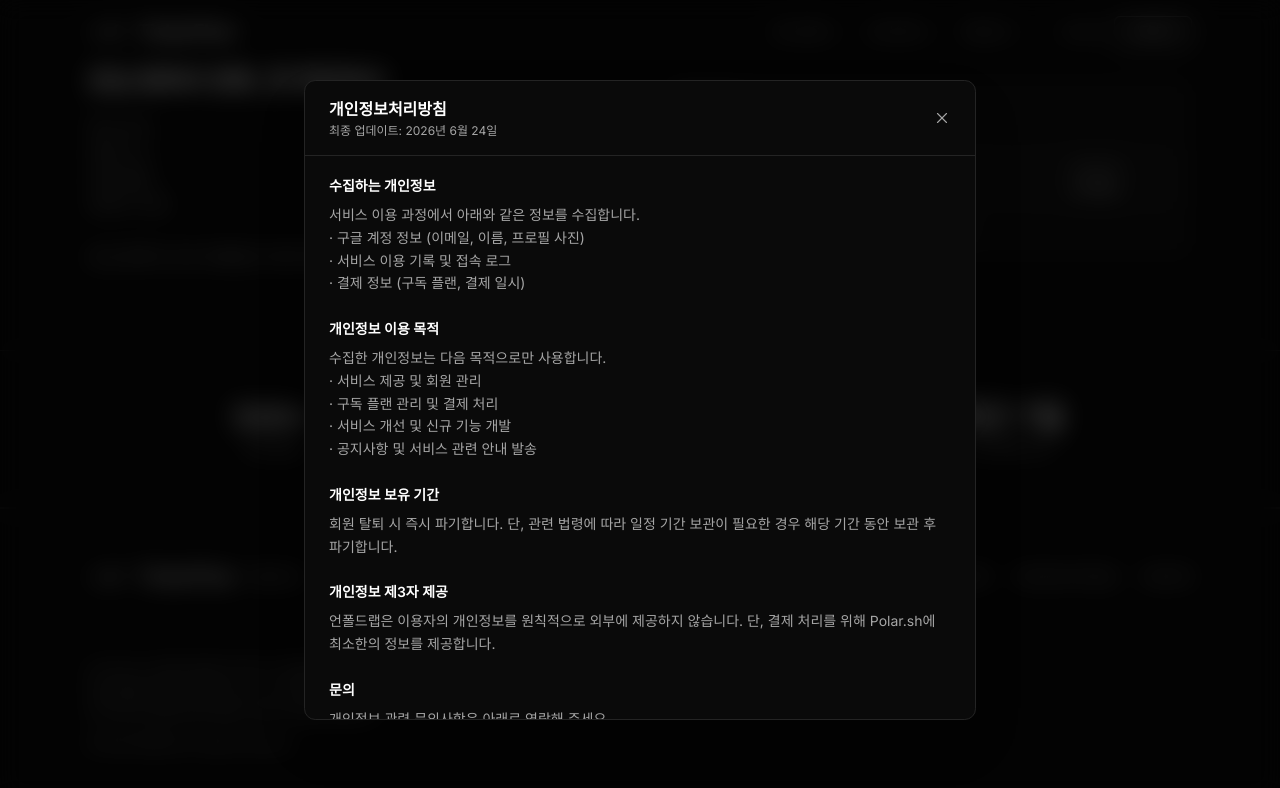
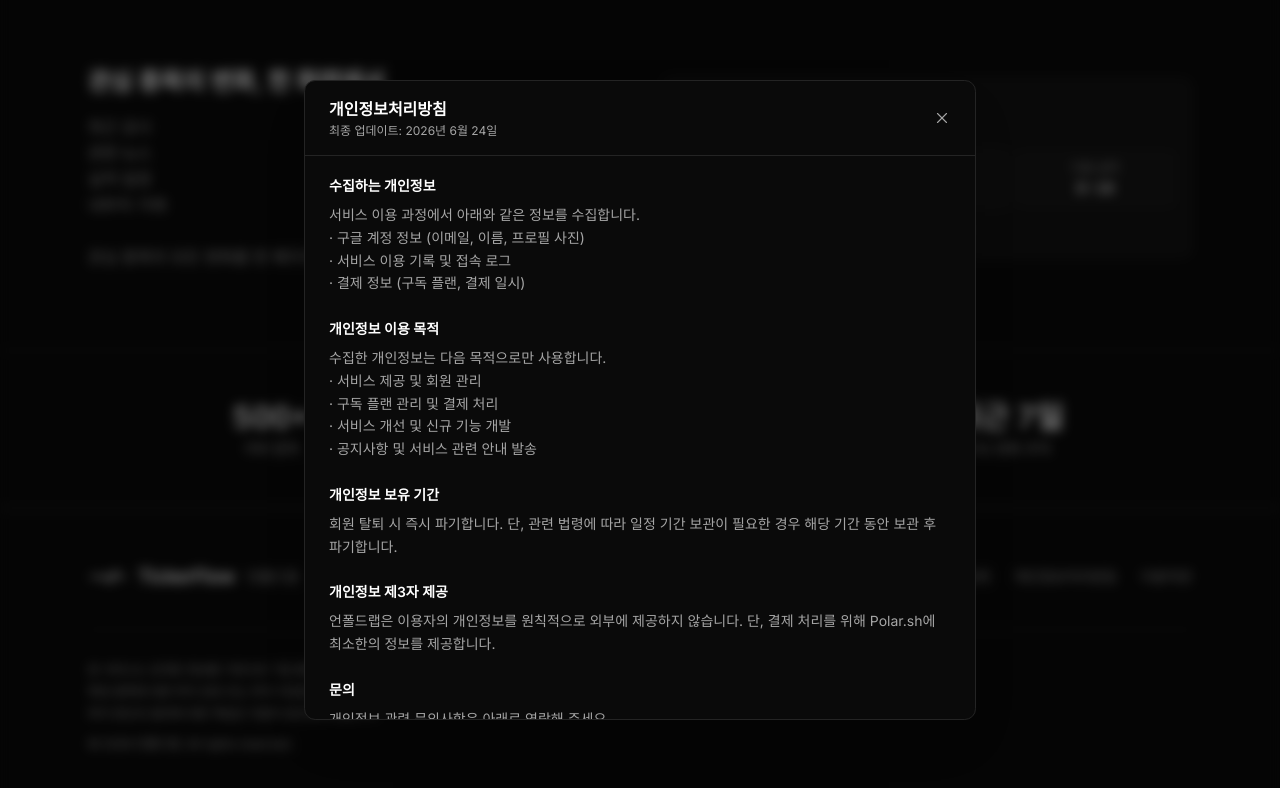
Before and after one commit to nudgefilm/ticker-flow, a Next.js app: page / in a window 1280 px wide. Both pictures are taken after a click on the button "개인정보처리방침". Shown: the part 2549-3337 px from the top of the page. Built offline with nearby package versions, Linux system fonts and the light colour scheme.

Commit message:
fix: legal modal via portal with real page blur effect

```diff
--- a/src/app/layout.tsx
+++ b/src/app/layout.tsx
@@ -19,7 +19,9 @@ export default function RootLayout({
 }>) {
   return (
     <html lang="ko" className={`${inter.variable} dark`}>
-      <body className="min-h-full antialiased">{children}</body>
+      <body className="min-h-full antialiased">
+        <div id="site-content">{children}</div>
+      </body>
     </html>
   );
 }
--- a/src/components/footer.tsx
+++ b/src/components/footer.tsx
@@ -1,6 +1,7 @@
 "use client";
 
-import { useState } from "react";
+import { useState, useEffect } from "react";
+import { createPortal } from "react-dom";
 import Link from "next/link";
 import { IconX } from "@tabler/icons-react";
 import Logo from "@/components/logo";
@@ -88,8 +89,8 @@ function LegalModal({ type, onClose }: { type: Exclude<ModalType, null>; onClose
       className="fixed inset-0 z-50 flex items-center justify-center p-4"
       onClick={onClose}
     >
-      {/* 백드롭 */}
-      <div className="absolute inset-0 bg-black/70 backdrop-blur-md" />
+      {/* 반투명 오버레이 */}
+      <div className="absolute inset-0 bg-black/50" />
 
       {/* 패널 */}
       <div
@@ -130,6 +131,30 @@ function LegalModal({ type, onClose }: { type: Exclude<ModalType, null>; onClose
 
 export default function Footer() {
   const [modal, setModal] = useState<ModalType>(null);
+  const [mounted, setMounted] = useState(false);
+
+  useEffect(() => {
+    setMounted(true);
+  }, []);
+
+  useEffect(() => {
+    const el = document.getElementById("site-content");
+    if (!el) return;
+    if (modal) {
+      el.style.filter = "blur(6px)";
+      el.style.transition = "filter 0.2s ease";
+      document.body.style.overflow = "hidden";
+    } else {
+      el.style.filter = "";
+      document.body.style.overflow = "";
+    }
+    return () => {
+      el.style.filter = "";
+      document.body.style.overflow = "";
+    };
+  }, [modal]);
+
+  const handleClose = () => setModal(null);
 
   return (
     <>
@@ -172,7 +197,10 @@ export default function Footer() {
         </div>
       </footer>
 
-      {modal && <LegalModal type={modal} onClose={() => setModal(null)} />}
+      {mounted && modal && createPortal(
+        <LegalModal type={modal} onClose={handleClose} />,
+        document.body
+      )}
     </>
   );
 }
```
